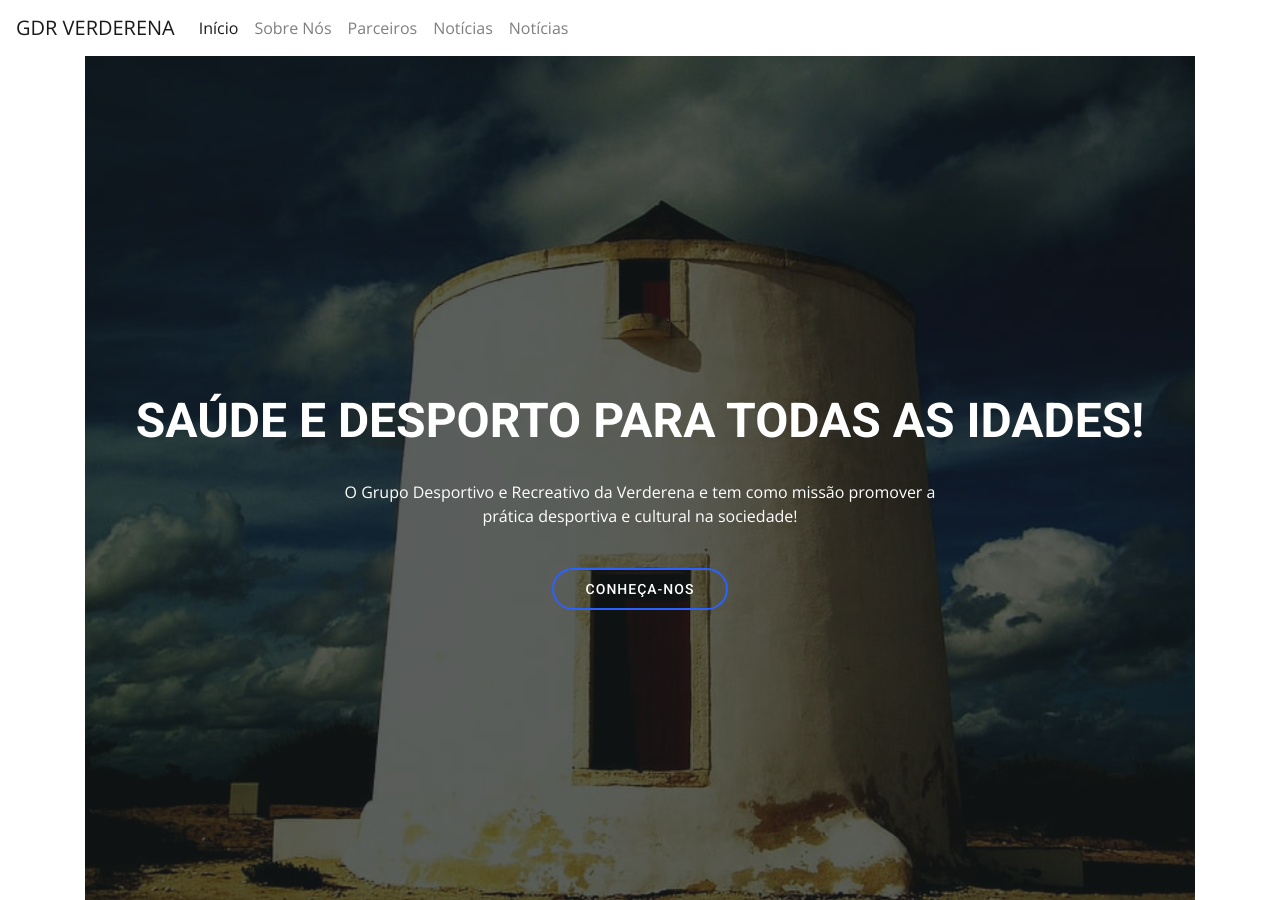
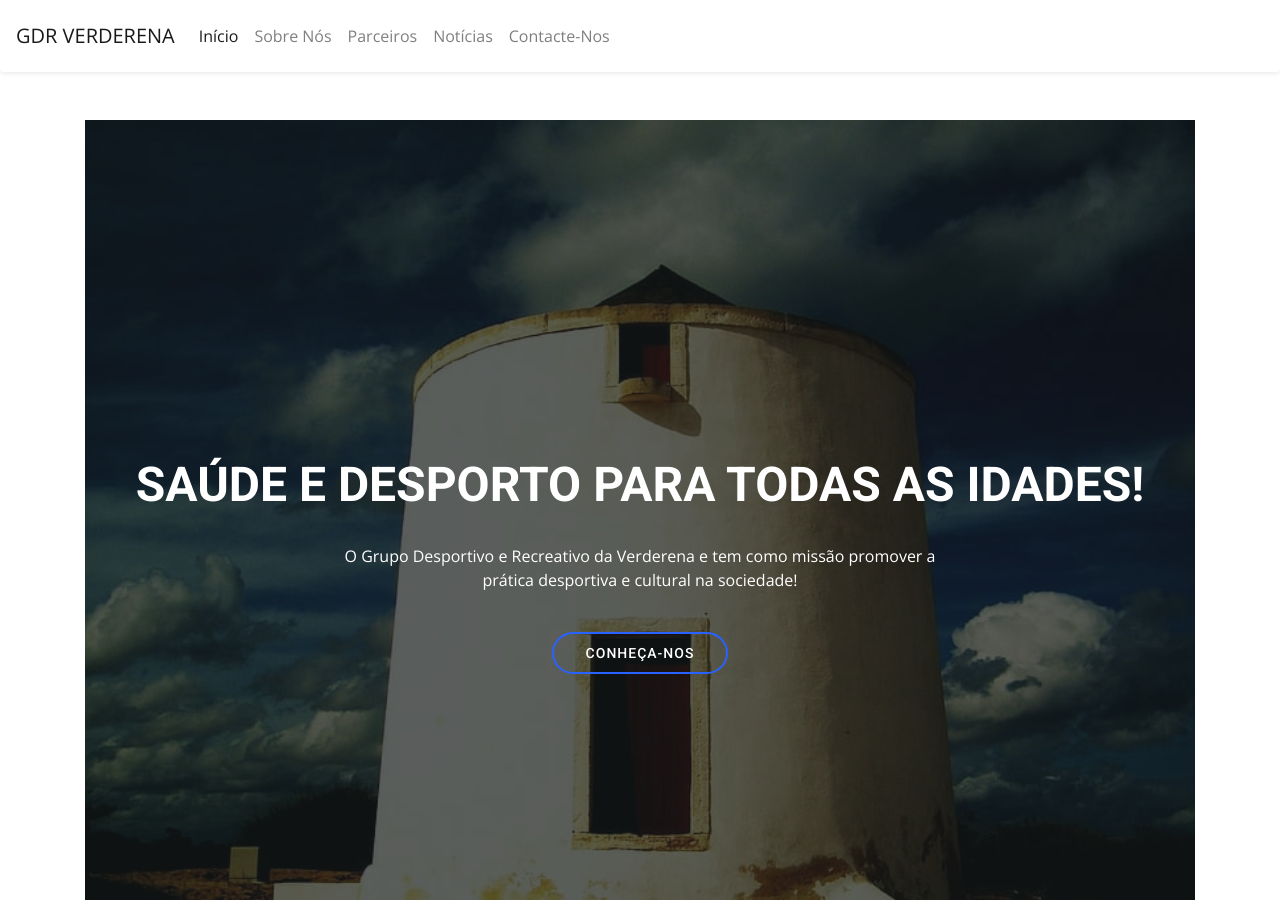
Before and after one commit to GDR-Verderena/gdr-verderena.github.io, a Jekyll site: the page built from index.html, in a window 1280 px wide and 900 px high. Built offline with Jekyll 4.4.1, drawn with Linux system fonts in a browser that asks for light colours.

Commit message:
Update navbar.html

```diff
--- a/_includes/navbar.html
+++ b/_includes/navbar.html
@@ -54,7 +54,7 @@
 
 <header id="header shadow-sm p-3 mb-5 bg-white rounded">
 
-<nav class="navbar navbar-expand-lg navbar-light  bg-transparent">
+<nav class="navbar navbar-expand-lg navbar-light  bg-transparent shadow-sm p-3 mb-5 bg-white rounded">
   <a class="navbar-brand" href="/">GDR VERDERENA</a>
   <button class="navbar-toggler" type="button" data-toggle="collapse" data-target="#navbarNavAltMarkup" aria-controls="navbarNavAltMarkup" aria-expanded="false" aria-label="Toggle navigation">
     <span class="navbar-toggler-icon"></span>
@@ -63,9 +63,9 @@
     <div class="navbar-nav">
       <a class="nav-item nav-link active" href="/">Início<span class="sr-only">(current)</span></a>
       <a class="nav-item nav-link" href="/about">Sobre Nós</a>
-      <a class="nav-item nav-link" href="">Parceiros</a>
+      <a class="nav-item nav-link" href="#Parceiros">Parceiros</a>
       <a class="nav-item nav-link" href="/blog">Notícias</a>
-      <a class="nav-item nav-link" href="/contacte-nos">Notícias</a>
+      <a class="nav-item nav-link" href="/contact">Contacte-Nos</a>
     </div>
   </div>
 
```
